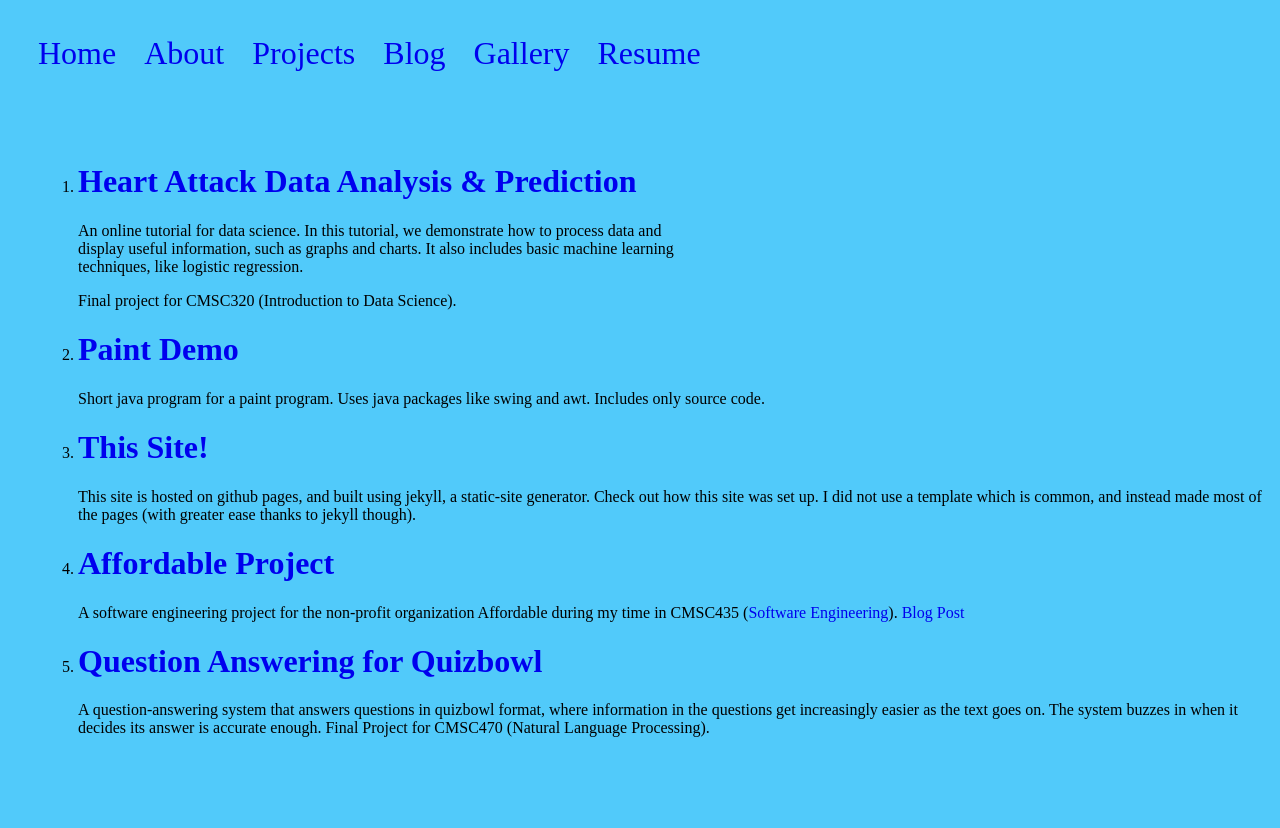
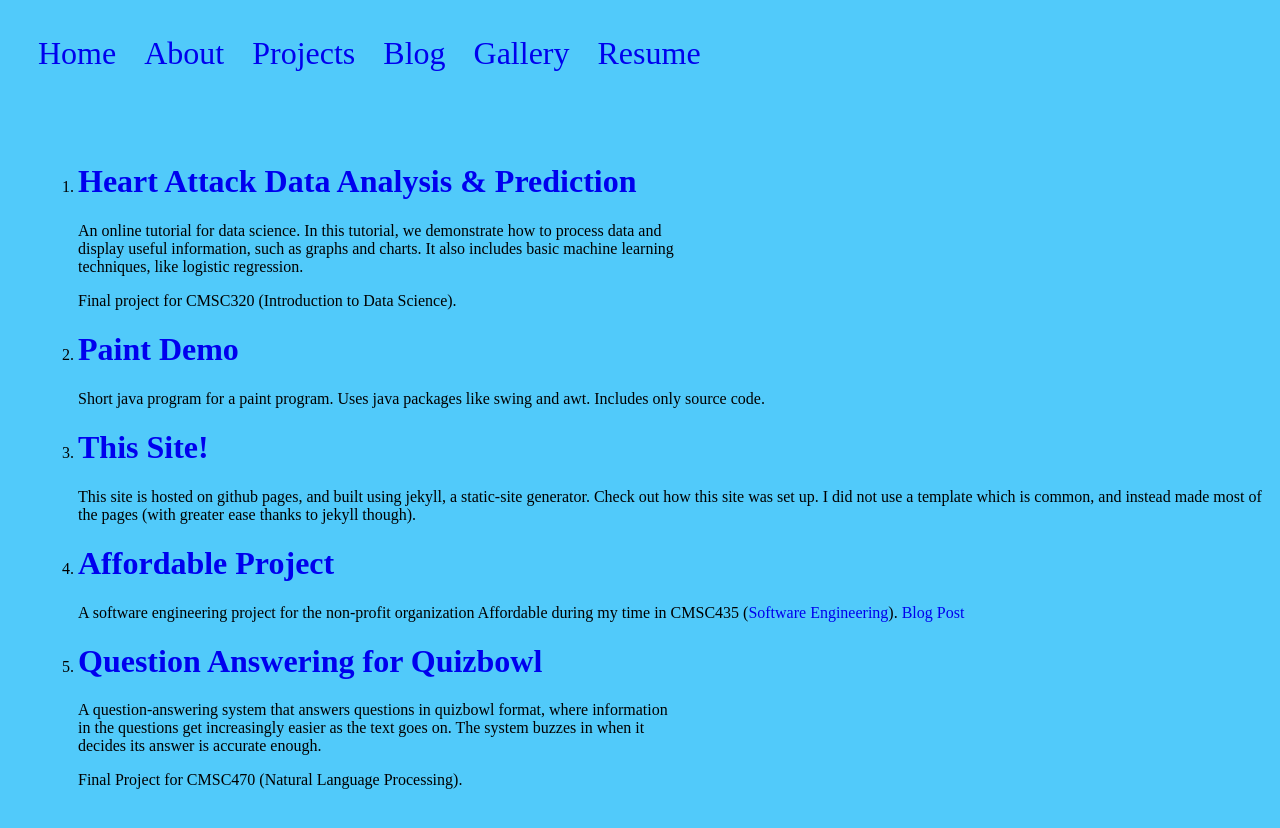
Before and after one commit to Andylovesmangos/andylovesmangos.github.io, a Jekyll site: the page built from projects.md, in a window 1280 px wide. Shown: the top 828 px of the page. Built offline with Jekyll 4.4.1, drawn with Linux system fonts in a browser that asks for light colours.

Commit message:
Update projects.md

```diff
--- a/projects.md
+++ b/projects.md
@@ -20,8 +20,7 @@
 A software engineering project for the non-profit organization Affordable during my time in CMSC435 (<a href="https://seam.cs.umd.edu/">Software Engineering</a>). <a href= "https://blog.affordhealth.org/2022/01/06/ai-filtering-algorithms-predict-best-candidate-for-medical-aid/"> Blog Post </a>
 
 <li> <h1> <a href="https://github.com/Andylovesmangos/Question-AnsweringNLP"> Question Answering for Quizbowl </a> </h1> </li>
-A question-answering system that answers questions in quizbowl format, where information in the questions get increasingly easier as the text goes on. The system buzzes in when it decides its answer is accurate enough.
-
+<p style="width:50%"> A question-answering system that answers questions in quizbowl format, where information in the questions get increasingly easier as the text goes on. The system buzzes in when it decides its answer is accurate enough. </p>
 
 Final Project for CMSC470 (Natural Language Processing).
 
```
